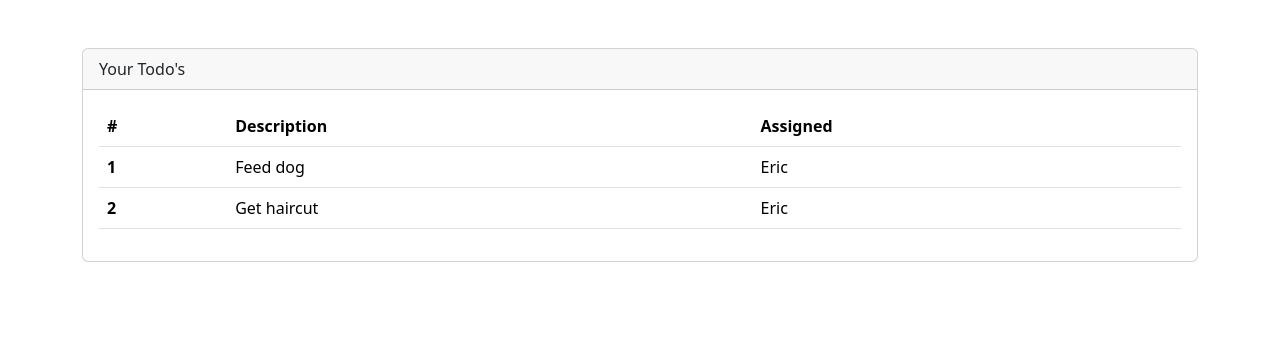
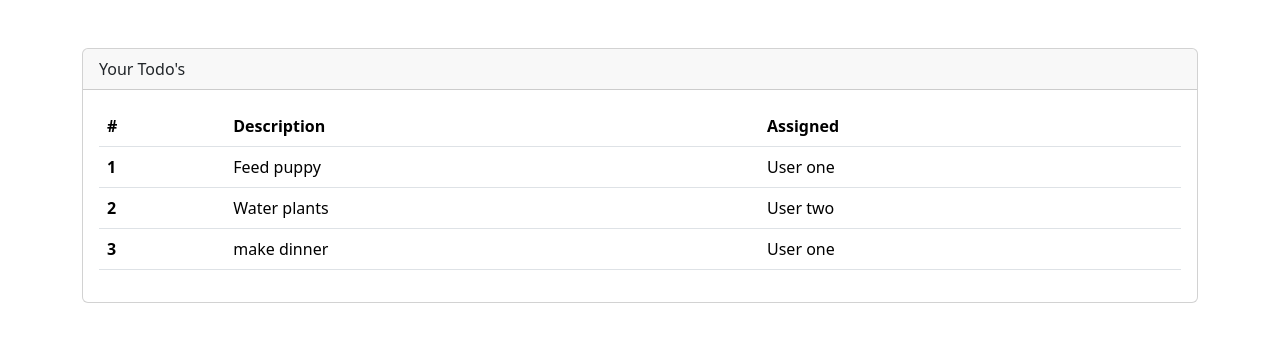
Before and after one commit to Michael-Omoboye/react-springboot, a React (Vite) app: page / in a window 1280 px wide. Shown: the top 342 px of the page. Built offline with nearby package versions, Linux system fonts and the light colour scheme.

Commit message:
more props

```diff
--- a/src/App.tsx
+++ b/src/App.tsx
@@ -1,10 +1,8 @@
 import { useState } from "react";
-import TodoRowItem from "./components/TodoRowItem";
 import "./App.css";
+import { TodoTable } from "./components/TodoTable";
 
 function App() {
-  const [count, setCount] = useState(0);
-
   const todos = [
     { rowNumber: 1, rowDescription: "Feed puppy", rowAssigned: "User one" },
     { rowNumber: 2, rowDescription: "Water plants", rowAssigned: "User two" },
@@ -16,27 +14,7 @@ function App() {
       <div className="card">
         <div className="card-header">Your Todo's</div>
         <div className="card-body">
-          <table className="table table-hover">
-            <thead>
-              <tr>
-                <th scope="col">#</th>
-                <th scope="col">Description</th>
-                <th scope="col">Assigned</th>
-              </tr>
-            </thead>
-            <tbody>
-              <TodoRowItem
-                rowNumber={todos[0].rowNumber}
-                rowDescription={todos[0].rowDescription}
-                rowAssigned={todos[0].rowAssigned}
-              />
-              <tr>
-                <th scope="row">2</th>
-                <td>Get haircut</td>
-                <td>Eric</td>
-              </tr>
-            </tbody>
-          </table>
+          <TodoTable todos={todos} />
         </div>
       </div>
     </div>
--- a/src/components/TodoRowItem.tsx
+++ b/src/components/TodoRowItem.tsx
@@ -1,16 +1,11 @@
 import React from 'react'
 
 const TodoRowItem = (props) => {
-
-  const rowNumber = 1;
-  const rowDescription = "Feed dog";
-  const rowAssigned = "Eric";
-
   return (
     <tr>
-      <th scope='row'>{rowNumber}</th>
-      <td>{rowDescription}</td>
-      <td>{rowAssigned}</td>
+      <th scope='row'>{props.rowNumber}</th>
+      <td>{props.rowDescription}</td>
+      <td>{props.rowAssigned}</td>
     </tr>
   )
 }
--- /dev/null
+++ b/src/components/TodoTable.tsx
@@ -0,0 +1,34 @@
+import React from 'react'
+import TodoRowItem from './TodoRowItem'
+
+export const TodoTable = (props) => {
+
+  return (
+    <table className=' table table-hover'>
+        <thead>
+            <tr>
+                <th scope='col'>#</th>
+                <th scope='col'>Description</th>
+                <th scope='col'>Assigned</th>
+            </tr>
+            </thead>
+            <tbody>
+              <TodoRowItem
+              rowNumber={props.todos[0].rowNumber}
+              rowDescription={props.todos[0].rowDescription}
+              rowAssigned={props.todos[0].rowAssigned}
+            />
+            <TodoRowItem
+              rowNumber={props.todos[1].rowNumber}
+              rowDescription={props.todos[1].rowDescription}
+              rowAssigned={props.todos[1].rowAssigned}
+            />
+            <TodoRowItem
+              rowNumber={props.todos[2].rowNumber}
+              rowDescription={props.todos[2].rowDescription}
+              rowAssigned={props.todos[2].rowAssigned}
+            />
+            </tbody>
+    </table>
+  )
+}
```
